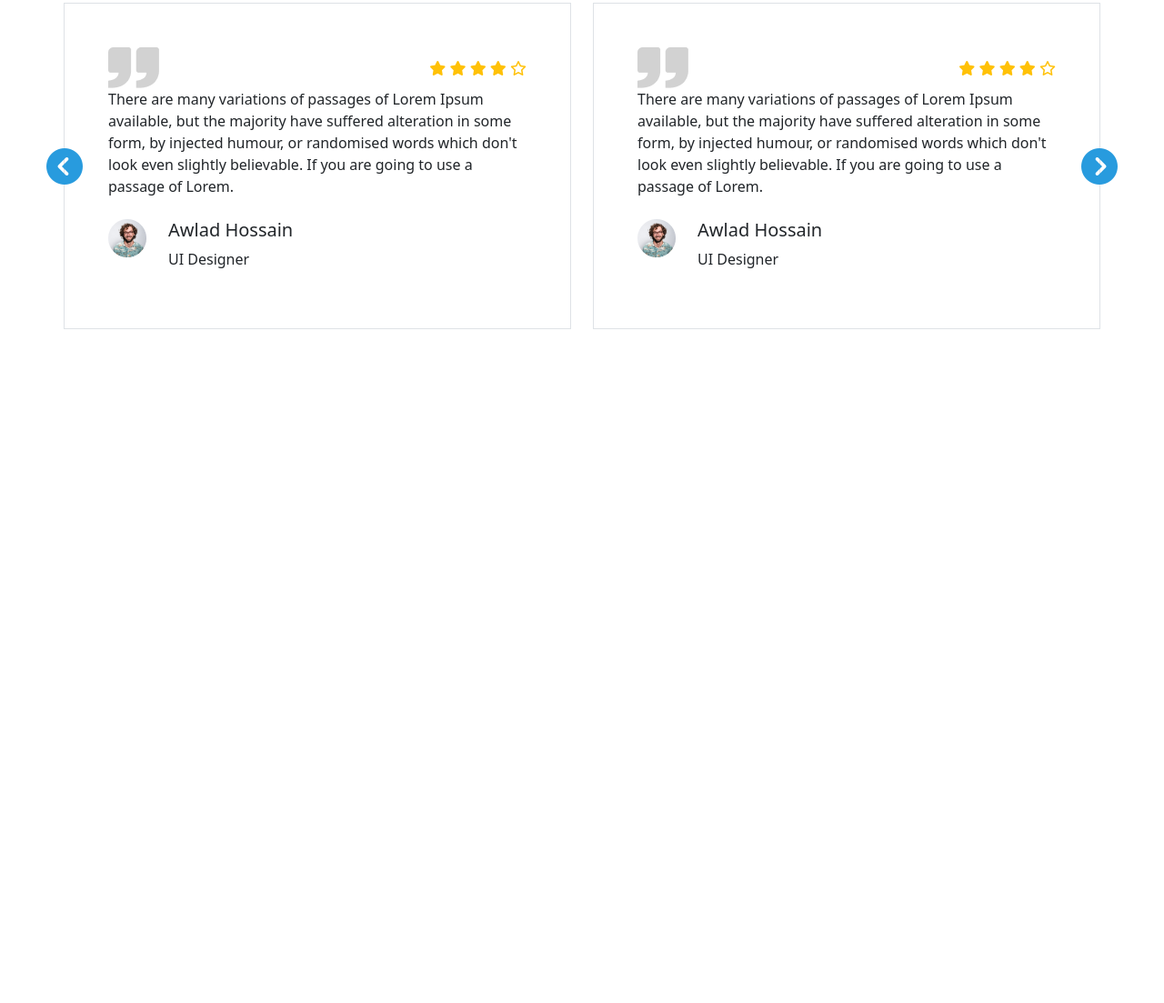
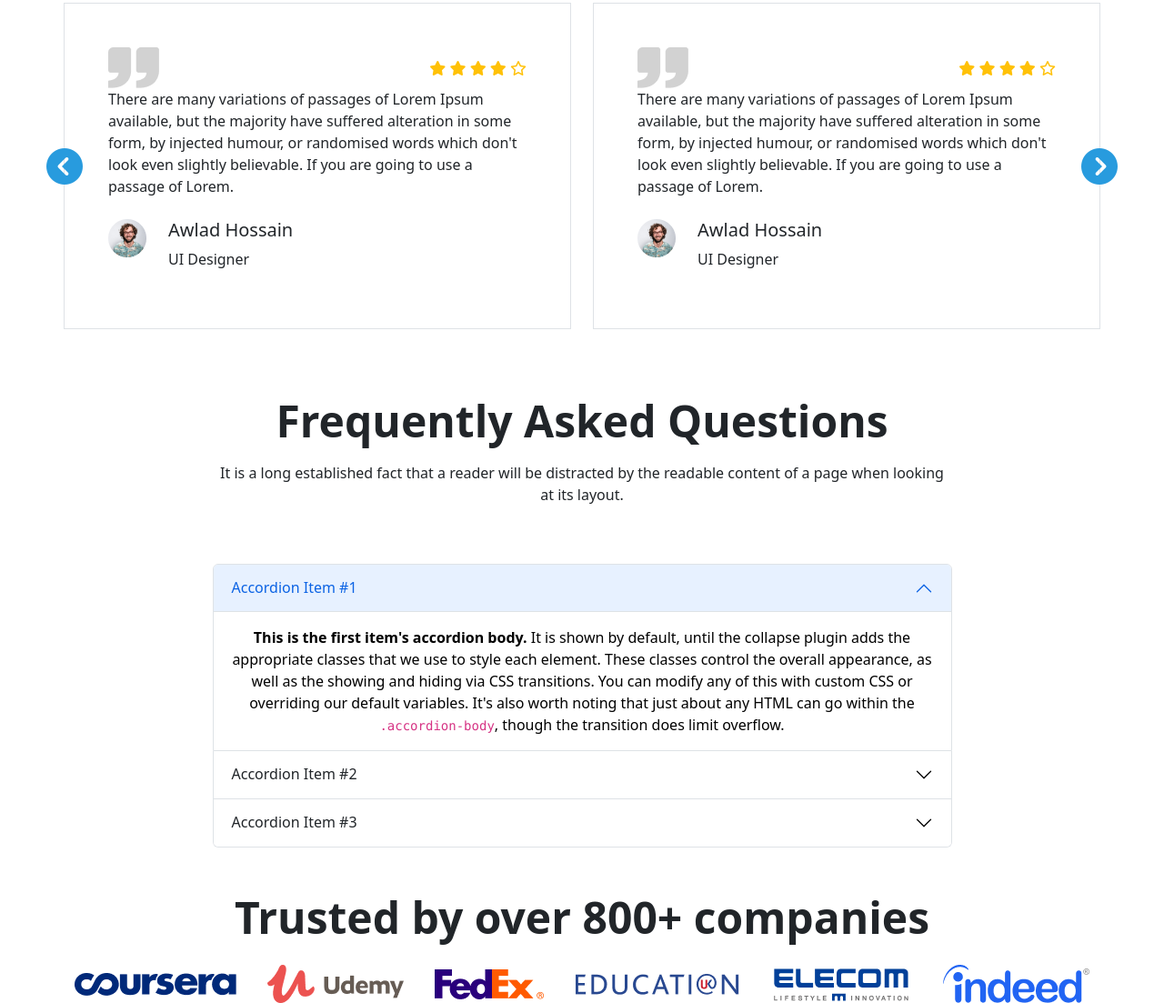
Before and after one commit to NiyazTanvir/Assignment-3, a plain HTML site: page index.html in a window 1280 px wide. Shown: the part 4129-5232 px from the top of the page at 91% size. Before the commit the page ends 4491 px from the top, so only its background shows below. Drawn offline with nearby package versions, Linux system fonts and the light colour scheme; a web font is replaced by a local one.

Commit message:
company logos added

```diff
--- a/index.html
+++ b/index.html
@@ -452,6 +452,104 @@
         </section>
         <!-- student feedback section added -->
 
+        <!-- FAQ section starts -->
+        <section class="container">
+            <div class="container text-center w-75 mt-4 py-5">
+                <h1 class="display-5 fw-bolder mb-3">Frequently Asked Questions</h1>
+                <p>It is a long established fact that a reader will be distracted by the readable content of a page when
+                    looking at its
+                    layout.</p>
+            </div>
+
+            <div class="accordion container text-center w-75 mb-5" id="accordionExample">
+                <div class="accordion-item">
+                    <h2 class="accordion-header" id="headingOne">
+                        <button class="accordion-button" type="button" data-bs-toggle="collapse"
+                            data-bs-target="#collapseOne" aria-expanded="true" aria-controls="collapseOne">
+                            Accordion Item #1
+                        </button>
+                    </h2>
+                    <div id="collapseOne" class="accordion-collapse collapse show" aria-labelledby="headingOne"
+                        data-bs-parent="#accordionExample">
+                        <div class="accordion-body">
+                            <strong>This is the first item's accordion body.</strong> It is shown by default, until the
+                            collapse
+                            plugin adds the appropriate classes that we use to style each element. These classes control
+                            the overall
+                            appearance, as well as the showing and hiding via CSS transitions. You can modify any of
+                            this with
+                            custom CSS or overriding our default variables. It's also worth noting that just about any
+                            HTML can go
+                            within the <code>.accordion-body</code>, though the transition does limit overflow.
+                        </div>
+                    </div>
+                </div>
+                <div class="accordion-item">
+                    <h2 class="accordion-header" id="headingTwo">
+                        <button class="accordion-button collapsed" type="button" data-bs-toggle="collapse"
+                            data-bs-target="#collapseTwo" aria-expanded="false" aria-controls="collapseTwo">
+                            Accordion Item #2
+                        </button>
+                    </h2>
+                    <div id="collapseTwo" class="accordion-collapse collapse" aria-labelledby="headingTwo"
+                        data-bs-parent="#accordionExample">
+                        <div class="accordion-body">
+                            <strong>This is the second item's accordion body.</strong> It is hidden by default, until
+                            the collapse
+                            plugin adds the appropriate classes that we use to style each element. These classes control
+                            the overall
+                            appearance, as well as the showing and hiding via CSS transitions. You can modify any of
+                            this with
+                            custom CSS or overriding our default variables. It's also worth noting that just about any
+                            HTML can go
+                            within the <code>.accordion-body</code>, though the transition does limit overflow.
+                        </div>
+                    </div>
+                </div>
+                <div class="accordion-item">
+                    <h2 class="accordion-header" id="headingThree">
+                        <button class="accordion-button collapsed" type="button" data-bs-toggle="collapse"
+                            data-bs-target="#collapseThree" aria-expanded="false" aria-controls="collapseThree">
+                            Accordion Item #3
+                        </button>
+                    </h2>
+                    <div id="collapseThree" class="accordion-collapse collapse" aria-labelledby="headingThree"
+                        data-bs-parent="#accordionExample">
+                        <div class="accordion-body">
+                            <strong>This is the third item's accordion body.</strong> It is hidden by default, until the
+                            collapse
+                            plugin adds the appropriate classes that we use to style each element. These classes control
+                            the overall
+                            appearance, as well as the showing and hiding via CSS transitions. You can modify any of
+                            this with
+                            custom CSS or overriding our default variables. It's also worth noting that just about any
+                            HTML can go
+                            within the <code>.accordion-body</code>, though the transition does limit overflow.
+                        </div>
+                    </div>
+                </div>
+            </div>
+
+        </section>
+        <!-- FAQ section ends -->
+
+        <!-- companies -->
+        <section class="container">
+            <div class="container text-center w-75 mt-5 mb-4">
+                <h1 class="display-5 fw-bolder">Trusted by over 800+ companies</h1>
+            </div>
+            <div class="logos d-flex flex-row align-items-center justify-content-between">
+                <img src="images/company/company-1.png" alt="" class="logo">
+                <img src="images/company/company-2.png" alt="" class="logo">
+                <img src="images/company/company-3.png" alt="" class="logo">
+                <img src="images/company/company-4.png" alt="" class="logo">
+                <img src="images/company/company-5.png" alt="" class="logo">
+                <img src="images/company/company-6.png" alt="" class="logo">
+            </div>
+        </section>
+
+        <!-- companies -->
+
     </main>
 
     <footer>
```
